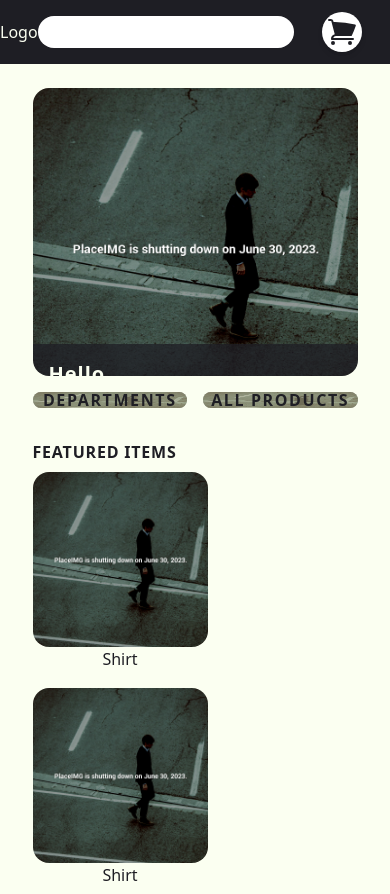
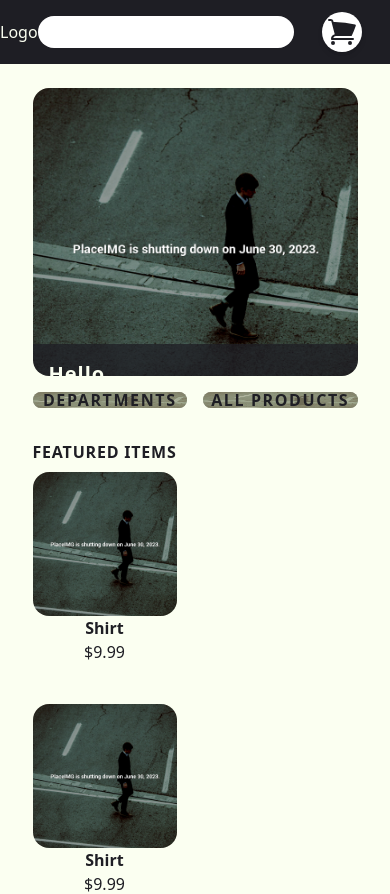
Before and after one commit to lbalbas/ecommerce-site, a Next.js app: page / in a window 390 px wide. Shown: the top 894 px of the page. Built offline with nearby package versions, Linux system fonts and the light colour scheme.

Commit message:
Update ProductItem.tsx

```diff
--- a/src/components/ProductItem.tsx
+++ b/src/components/ProductItem.tsx
@@ -9,17 +9,13 @@ const ProductItem = (props: ProductProps) => {
     return (
       <Link
         href={"/shop/" + id}
-        className="group h-44 flex flex-col items-center"
+        className="group lg:h-56 flex flex-col items-center"
       >
-        <Image
-          className="rounded-2xl"
-          alt={name}
-          src={img}
-          width={175}
-          height={175}
-        />
-        <p className="text-center">{name}</p>
-        <p className="text-center group-hover:block hidden">${price}</p>
+        <div className="relative h-36 w-36 md:h-[175px] md:w-[175px]">
+          <Image className="rounded-2xl" alt={name} src={img} fill />
+        </div>
+        <p className="text-center font-bold lg:font-medium">{name}</p>
+        <p className="text-center group-hover:block lg:hidden">${price}</p>
       </Link>
     );
 
```
